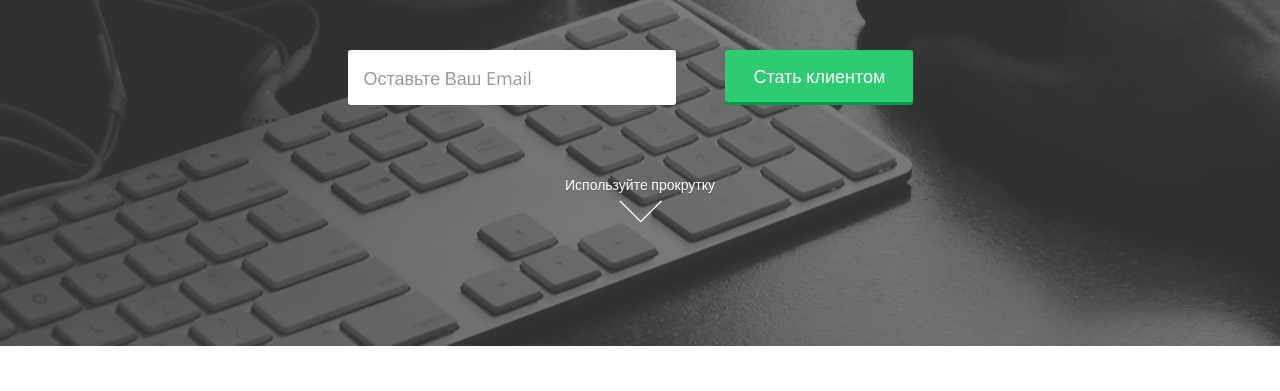
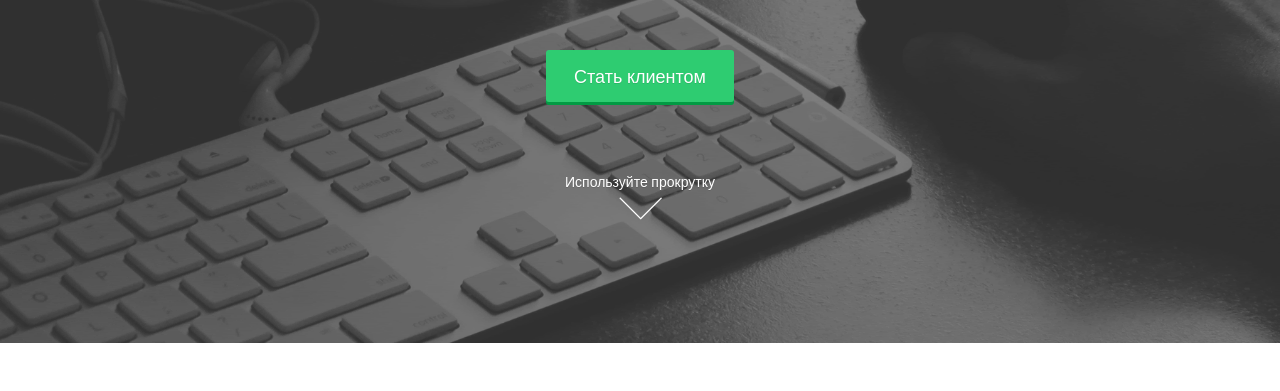
Before and after one commit to topgeeks/topgeeks.github.io, a plain HTML site: page index.html in a window 1280 px wide. Shown: the part 390-781 px from the top of the page. Drawn offline with nearby package versions, Linux system fonts and the light colour scheme.

Commit message:
add google form

```diff
--- a/index.html
+++ b/index.html
@@ -30,14 +30,15 @@
 			<h1>Разработка программных решений</h1>
 			<div class="row">
 				<div class="col-md-6 col-sm-12 col-md-offset-3 subscribe">
-					<form class="form-horizontal" role="form" action="subscribe.php" id="subscribeForm" method="POST">
+					<form class="form-horizontal" role="form" action="" method="GET">
 						<div class="form-group">
-							<div class="col-md-7 col-sm-6 col-sm-offset-1 col-md-offset-0">
+							<!--<div class="col-md-7 col-sm-6 col-sm-offset-1 col-md-offset-0">
 								<input class="form-control input-lg" name="email" type="email" id="address" placeholder="Оставьте Ваш Email" data-validate="validate(required, email)" required="required">
 							</div>
 							<div class="col-md-5 col-sm-4">
 								<button type="submit" class="btn btn-success btn-lg">Стать клиентом</button>
-							</div>
+							</div>-->
+							<a href="https://docs.google.com/forms/d/15GmZoED5MzU-D4UOTfDoI1FdiEPUb-nTVaB2cNkx8Pc/viewform" id="subscribeForm" class="btn btn-success btn-lg">Стать клиентом</a>
 						</div>
 					</form>
 					<span id="result" class="alertMsg"></span> </div>
```
